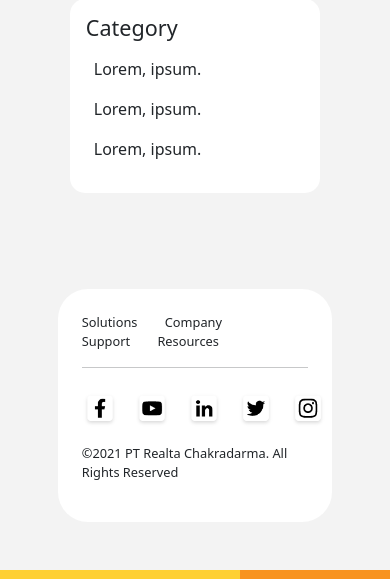
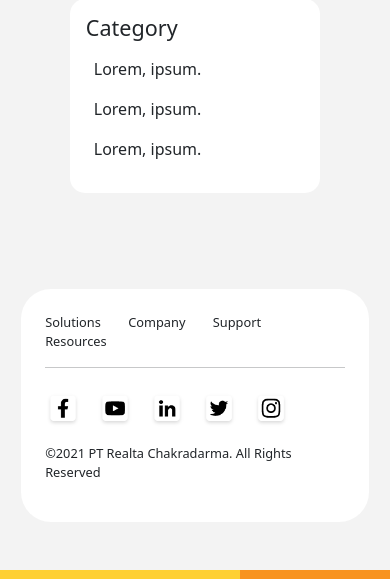
Before and after one commit to cfg155/redesign-realta-site, a CodeIgniter 4 app: template appstarter/app/Views/blog.php in a window 390 px wide. Shown: the part 2443-3022 px from the top of the page. Run offline with PHP 8.4 and a stand-in for CodeIgniter, Linux system fonts and the light colour scheme; the template is opened without the code that fills it, so the values that code supplies are empty; some libraries are stand-ins or nearby versions.

Commit message:
fix footer margin by removing class w-75 and added style instead and responsive style

```diff
--- a/appstarter/app/Views/layout/component/footer.php
+++ b/appstarter/app/Views/layout/component/footer.php
@@ -2,7 +2,6 @@
 
 <footer>
     <div class="container-fluid w-100 pb-5">
-        <div class="w-75 m-auto">
         <div class="footer__wrapper p-4 overflow-hidden">
             <div class="links">
                 <a href="#" class="text-decoration-none text-dark me-4">Solutions</a>
@@ -37,9 +36,6 @@
 
             </div>
         </div>
-
-
-        </div>
     </div>
 
     <div class="color-bar overflow-hidden w-100"></div>
--- a/appstarter/public/css/footer.css
+++ b/appstarter/public/css/footer.css
@@ -1,9 +1,14 @@
 footer {
   font-size: 0.8em; }
   footer .footer__wrapper {
+    width: 75%;
+    margin: auto;
     min-height: 20vh !important;
     background-color: #ffffff;
     border-radius: 30px !important; }
+    @media (max-width: 768px) {
+      footer .footer__wrapper {
+        width: 95%; } }
     footer .footer__wrapper .social-media .icon img {
       width: 36px; }
   footer .color-bar {
```
Lines whose indentation alone changed are shown as unchanged.
